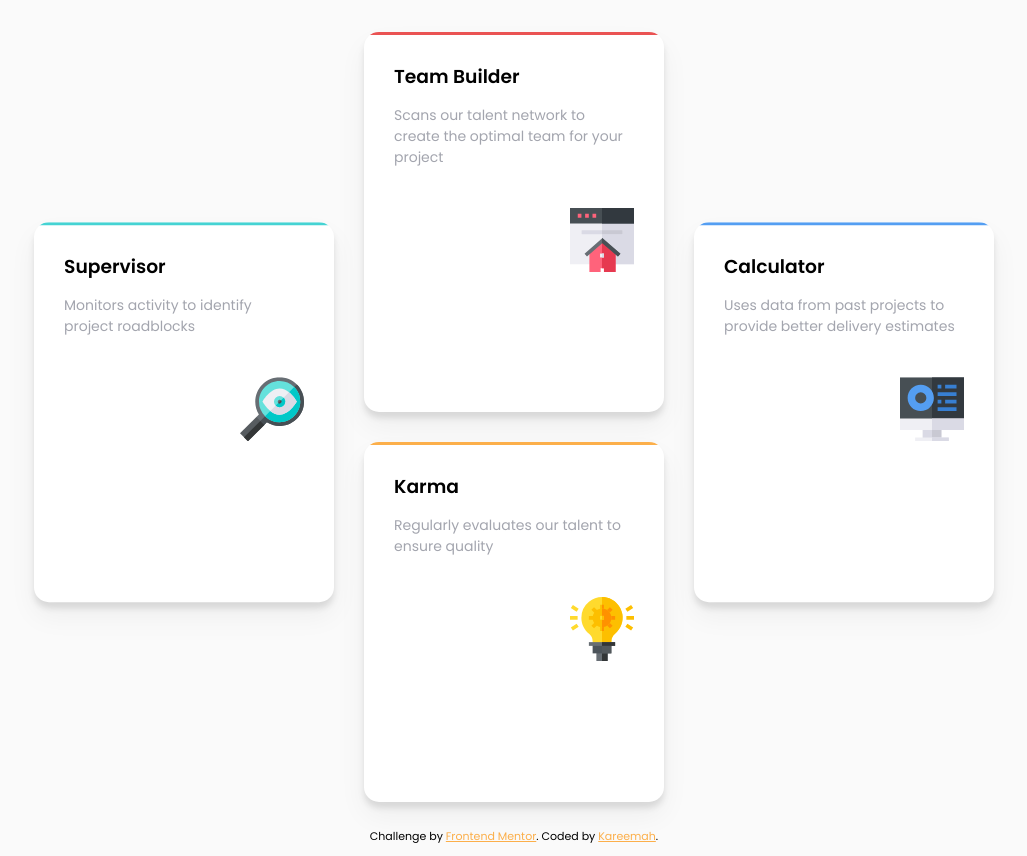
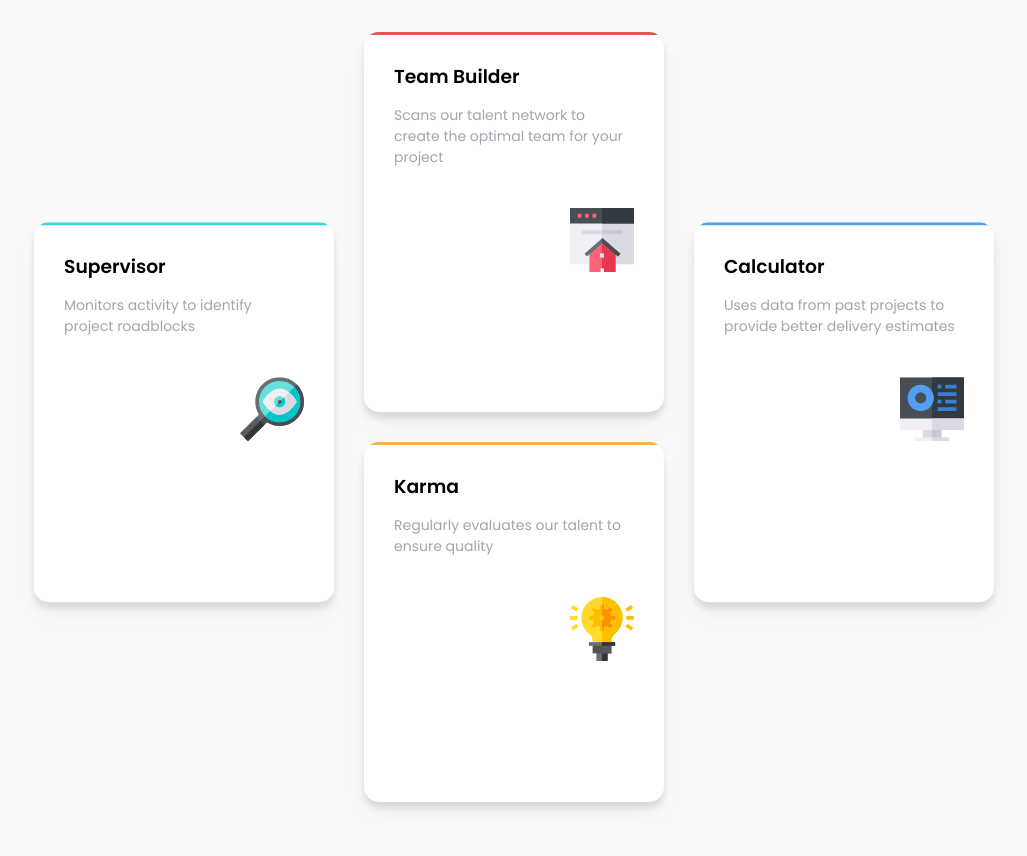
Before and after one commit to khareemah/four-card-feature-section, a plain HTML site: page index.html in a window 1280 px wide. Shown: the part 192-1048 px from the top of the page, without its empty margins (126-1153 px from the left). After the commit the page ends 1017 px from the top, so only its background shows below. Drawn offline with Linux system fonts and the light colour scheme.

Commit message:
remove footer and a css property

```diff
--- a/index.html
+++ b/index.html
@@ -49,14 +49,5 @@
         <img src="images/icon-karma.svg" alt="" />
       </article>
     </main>
-
-    <footer>
-      <p class="attribution">
-        Challenge by
-        <a href="https://www.frontendmentor.io?ref=challenge" target="_blank"
-          >Frontend Mentor</a
-        >. Coded by <a href="#">Kareemah</a>.
-      </p>
-    </footer>
   </body>
 </html>
--- a/style.css
+++ b/style.css
@@ -45,7 +45,6 @@ article::after {
   top: 0;
   left: 0;
   width: 100%;
-  height: 100%;
   height: 3px;
 }
 .box_supervisor::after {
@@ -76,13 +75,6 @@ article img {
 .box_calculator {
   transform: translateY(50%);
 }
-.attribution {
-  font-size: 11px;
-  text-align: center;
-}
-.attribution a {
-  color: hsl(34, 97%, 64%);
-}
 @media screen and (max-width: 700px) {
   .box_supervisor,
   .box_calculator {
```
